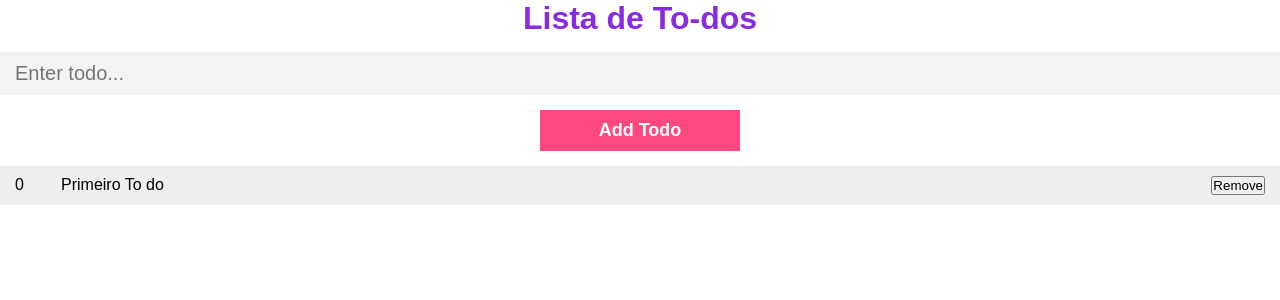
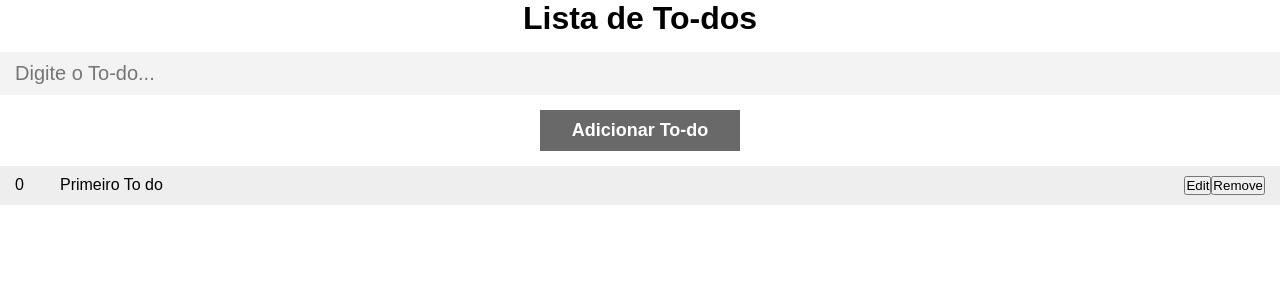
Before and after one commit to Namelessafk/To-do_Angular, an Angular app: page / in a window 1280 px wide. Shown: the top 300 px of the page. Built offline with nearby package versions, Linux system fonts and the light colour scheme.

Commit message:
Adicionando o botão de edição ao To-do e corrigindo algumas cores e estilo no css e html base.

```diff
--- a/package.json
+++ b/package.json
@@ -11,11 +11,13 @@
   },
   "private": true,
   "dependencies": {
-    "@angular/animations": "~11.0.4",
+    "@angular/animations": "^11.0.9",
+    "@angular/cdk": "^11.2.2",
     "@angular/common": "~11.0.4",
     "@angular/compiler": "~11.0.4",
     "@angular/core": "~11.0.4",
     "@angular/forms": "~11.0.4",
+    "@angular/material": "^11.2.2",
     "@angular/platform-browser": "~11.0.4",
     "@angular/platform-browser-dynamic": "~11.0.4",
     "@angular/router": "~11.0.4",
--- a/src/app/app.component.css
+++ b/src/app/app.component.css
@@ -1,5 +1,7 @@
+@import "~@angular/material/prebuilt-themes/indigo-pink.css";
+
+
 h1{
     font-family: fantasy;
-    color: blueviolet;
     text-align: center;
 }
--- a/src/app/app.module.ts
+++ b/src/app/app.module.ts
@@ -4,6 +4,7 @@ import { FormsModule } from '@angular/forms';
 
 import { AppComponent } from './app.component';
 import { TodosComponent } from './components/todos/todos.component';
+import {BrowserAnimationsModule} from '@angular/platform-browser/animations'
 
 @NgModule({
   declarations: [
@@ -12,7 +13,8 @@ import { TodosComponent } from './components/todos/todos.component';
   ],
   imports: [
     BrowserModule,
-    FormsModule
+    FormsModule,
+    BrowserAnimationsModule
   ],
   providers: [],
   bootstrap: [AppComponent]
--- a/src/app/components/todos/todos.component.css
+++ b/src/app/components/todos/todos.component.css
@@ -1,7 +1,9 @@
+@import "~@angular/material/prebuilt-themes/indigo-pink.css";
+
 .todo {
 	display: flex;
 	padding: 10px 15px;
-	background-color: #FFF;
+	background-color:#DDD;
 	border-bottom: 1px solid #DDD;
 }
 
@@ -46,7 +48,7 @@
 	outline: none;
 	background: none;
 
-	background-color: #FE4880;
+	background-color: dimgrey;
 	color: #FFF;
 	margin: 15px auto;
 
--- a/src/app/components/todos/todos.component.html
+++ b/src/app/components/todos/todos.component.html
@@ -3,15 +3,18 @@
 		<input
 			type="text"
 			name="inputTodo"
-			placeholder="Enter todo..."
+			placeholder="Digite o To-do..."
 			class="todo-input"
 			[(ngModel)]="inputTodo"
 		/>
-		<input type="submit" value="Add Todo" class="todo-submit" />
+		<input type="submit" value="Adicionar To-do" class="todo-submit" />
 	</form>
 	<div *ngFor="let todo of todos; let i = index;" class="todo {{ (todo.completed ? 'done' : '') }}">
 		<div class="id">{{ i }}</div>
 		<div class="content" (click)="toggleDone(i)">{{ todo.content }}</div>
+		<td>
+			<button class="btn btn-primary btn-xs" (click)="editTask(i)"> Edit </button>
+		 </td>
 		<button class="delete" (click)="deleteTodo(i)">Remove</button>
 	</div>
 </div>
--- a/src/app/components/todos/todos.component.ts
+++ b/src/app/components/todos/todos.component.ts
@@ -40,8 +40,14 @@ export class TodosComponent implements OnInit {
       content: this.inputTodo,
       completed: false
     });
+    }
+    editTask(id: number){
+      let content = this.todos[id].content;
+      let result = prompt("Edit Task Title", content);
+      if (result !== null && result !== ""){
+        this.todos[id].content = result;
+      }
+    }
 
-    this.inputTodo = "";
-  }
 
 }
```
Also changed, not shown: 1 other file (tests, documents, lock files or other folders).
